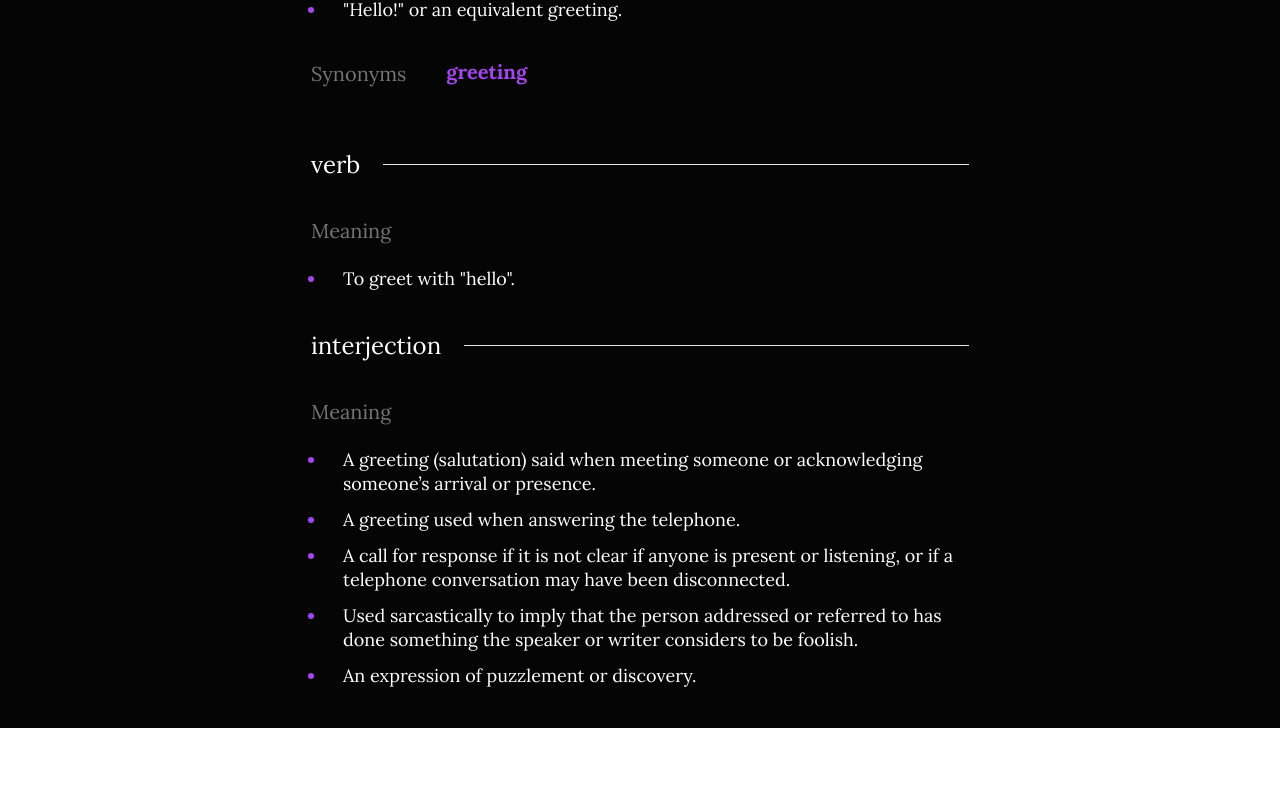
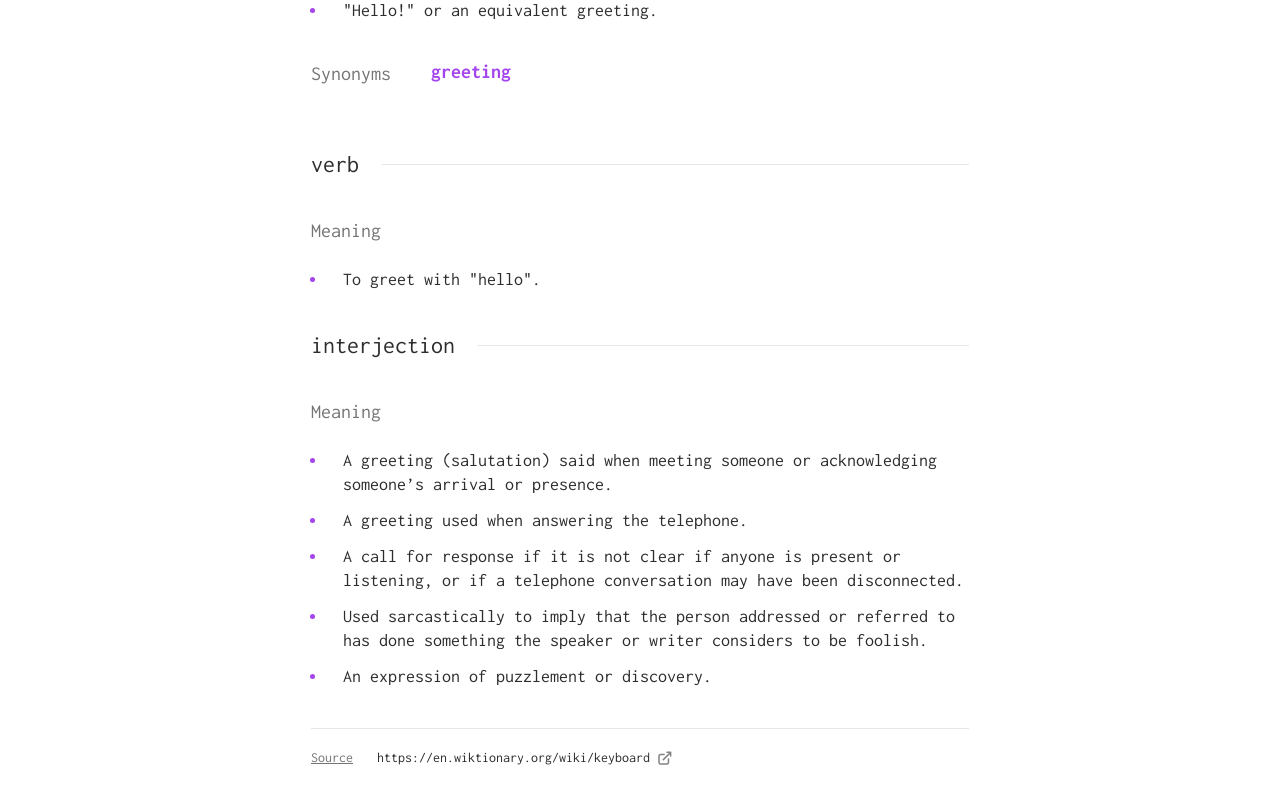
Before and after one commit to Earthyyy/dictionary-web-app, a React (Vite) app: page / in a window 1280 px wide. Shown: the part 517-1320 px from the top of the page. Before the commit the page ends 1245 px from the top, so only its background shows below. Built offline with nearby package versions, Linux system fonts and the light colour scheme.

Commit message:
feat: build the source section

```diff
--- a/src/App.tsx
+++ b/src/App.tsx
@@ -4,9 +4,9 @@ import SearchResults from "./components/SearchResults";
 
 function App() {
   return (
-    <div className="dark lora min-h-screen bg-main">
+    <div className="light inconsolata min-h-screen bg-main">
       <Navbar />
-      <main className="ctnr">
+      <main className="ctnr pb-16">
         <SearchField />
         <SearchResults />
       </main>
--- a/src/components/SearchResults.tsx
+++ b/src/components/SearchResults.tsx
@@ -1,3 +1,4 @@
+import Source from "./Source";
 import Meanings from "./results/Meanings";
 import ResultHeader from "./results/ResultHeader";
 
@@ -6,6 +7,7 @@ const SearchResults = () => {
     <div>
       <ResultHeader />
       <Meanings />
+      <Source />
     </div>
   );
 };
--- /dev/null
+++ b/src/components/Source.tsx
@@ -0,0 +1,33 @@
+const Source = () => {
+  return (
+    <div className="flex flex-col gap-2 pt-6  border-t tablet:flex-row tablet:gap-6 tablet:pt-5 ">
+      <h5 className="body-sm underline text-tertiary">Source</h5>
+      <a
+        href="https://en.wiktionary.org/wiki/keyboard"
+        target="_blank"
+        className="flex items-center gap-2"
+      >
+        <span className="text-secondary body-sm">
+          https://en.wiktionary.org/wiki/keyboard
+        </span>
+        <svg
+          xmlns="http://www.w3.org/2000/svg"
+          width="14"
+          height="14"
+          viewBox="0 0 14 14"
+        >
+          <path
+            fill="none"
+            stroke="#838383"
+            stroke-linecap="round"
+            stroke-linejoin="round"
+            stroke-width="1.5"
+            d="M6.09 3.545H2.456A1.455 1.455 0 0 0 1 5v6.545A1.455 1.455 0 0 0 2.455 13H9a1.455 1.455 0 0 0 1.455-1.455V7.91m-5.091.727 7.272-7.272m0 0H9m3.636 0V5"
+          />
+        </svg>
+      </a>
+    </div>
+  );
+};
+
+export default Source;
```
